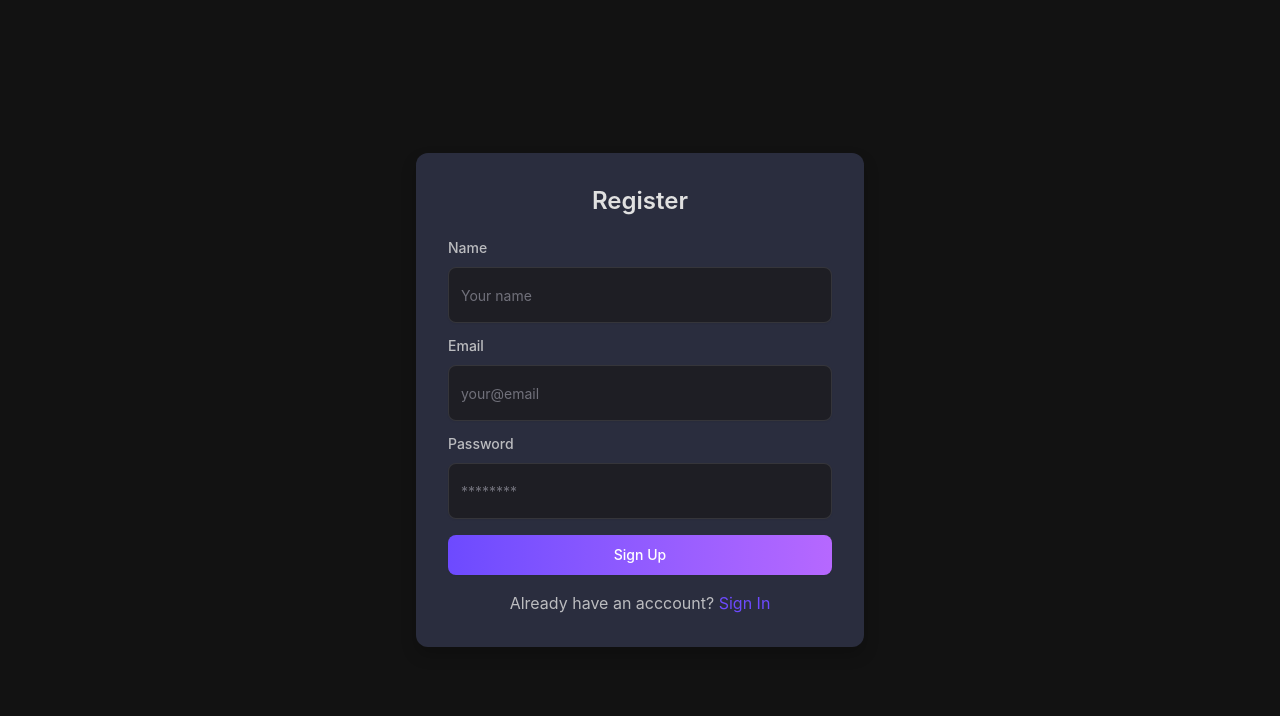
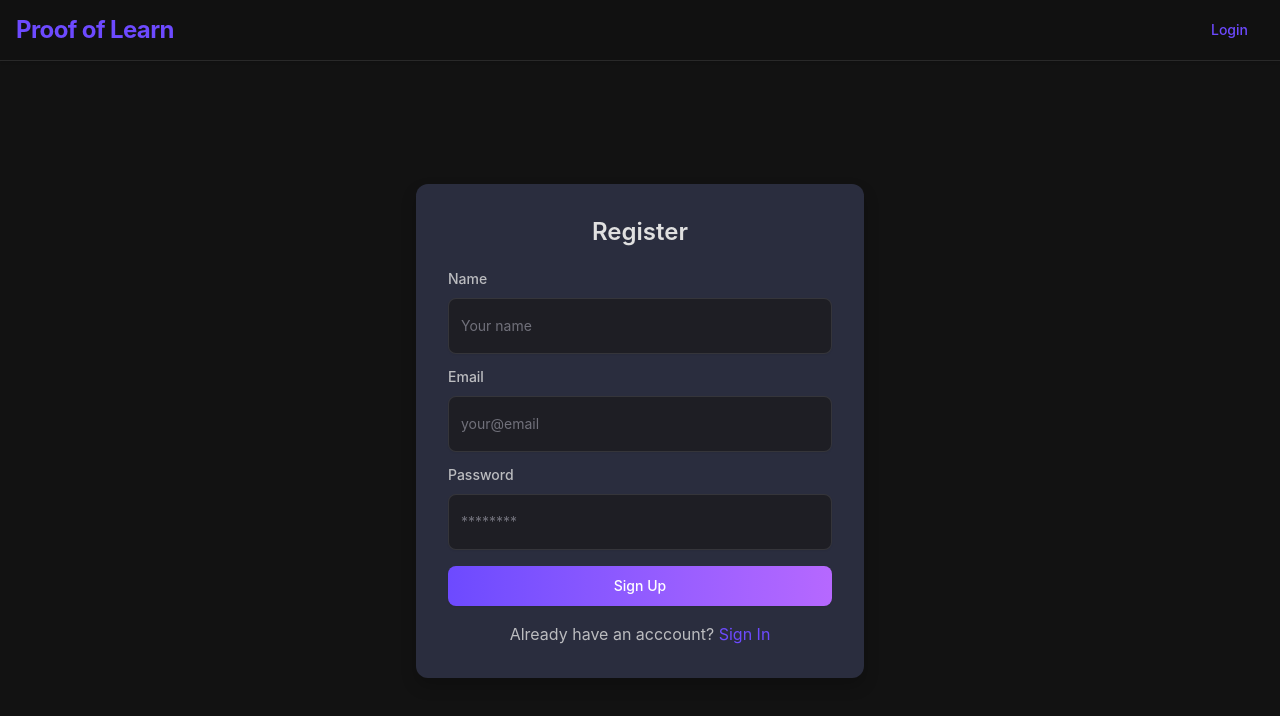
Before and after one commit to yuribodo/proof-of-learn, a React (Vite) app in the folder frontend/: page /register in a window 1280 px wide. Shown: the top 716 px of the page. Built offline with nearby package versions, Linux system fonts and the light colour scheme; no server answers.

Commit message:
feature: integrate Navbar component into HomePage, LoginPage, and RegisterPage for consistent navigation

```diff
--- a/frontend/src/pages/HomePage.tsx
+++ b/frontend/src/pages/HomePage.tsx
@@ -1,3 +1,4 @@
+import { Navbar } from '@/components/Navbar';
 import { HeroSection } from '@/components/HeroSection';
 import { FeaturesSection } from '@/components/FeaturesSection';
 import { CTASection } from '@/components/CTASection';
@@ -5,6 +6,7 @@ import { CTASection } from '@/components/CTASection';
 export function HomePage() {
   return (
     <div className="relative min-h-screen bg-[#121212] text-[#E0E0E0] overflow-x-hidden">
+      <Navbar />
       <div className="relative z-10">
         <HeroSection />
         <FeaturesSection />
--- a/frontend/src/pages/LoginPage/index.tsx
+++ b/frontend/src/pages/LoginPage/index.tsx
@@ -1,10 +1,13 @@
+import { Navbar } from '@/components/Navbar';
 import { motion } from "framer-motion";
 import { Link } from "react-router-dom";
 import LoginForm from "./components/LoginForm";
 
 export function LoginPage() {
 	return (
-		<div className="min-h-screen flex items-center justify-center bg-[#121212]">
+		<div className="min-h-screen flex flex-col bg-[#121212]">
+			<Navbar />
+			<div className="flex flex-1 items-center justify-center">
 				<motion.div
 					initial={{ opacity: 0, scale: 0.9 }}
 					animate={{ opacity: 1, scale: 1 }}
@@ -26,5 +29,6 @@ export function LoginPage() {
 					</p>
 				</motion.div>
 			</div>
+		</div>
 	);
 }
--- a/frontend/src/pages/RegisterPage/index.tsx
+++ b/frontend/src/pages/RegisterPage/index.tsx
@@ -1,10 +1,13 @@
+import { Navbar } from '@/components/Navbar';
 import { motion } from "framer-motion";
 import { Link } from "react-router-dom";
 import RegisterForm from "./components/registerForm";
 
 export function RegisterPage() {
 	return (
-		<div className="min-h-screen flex items-center justify-center bg-[#121212]">
+		<div className="min-h-screen flex flex-col bg-[#121212]">
+			<Navbar />
+			<div className="flex flex-1 items-center justify-center">
 				<motion.div
 					initial={{ opacity: 0, scale: 0.9 }}
 					animate={{ opacity: 1, scale: 1 }}
@@ -26,5 +29,6 @@ export function RegisterPage() {
 					</p>
 				</motion.div>
 			</div>
+		</div>
 	);
 }
```
Lines whose indentation alone changed are shown as unchanged.
